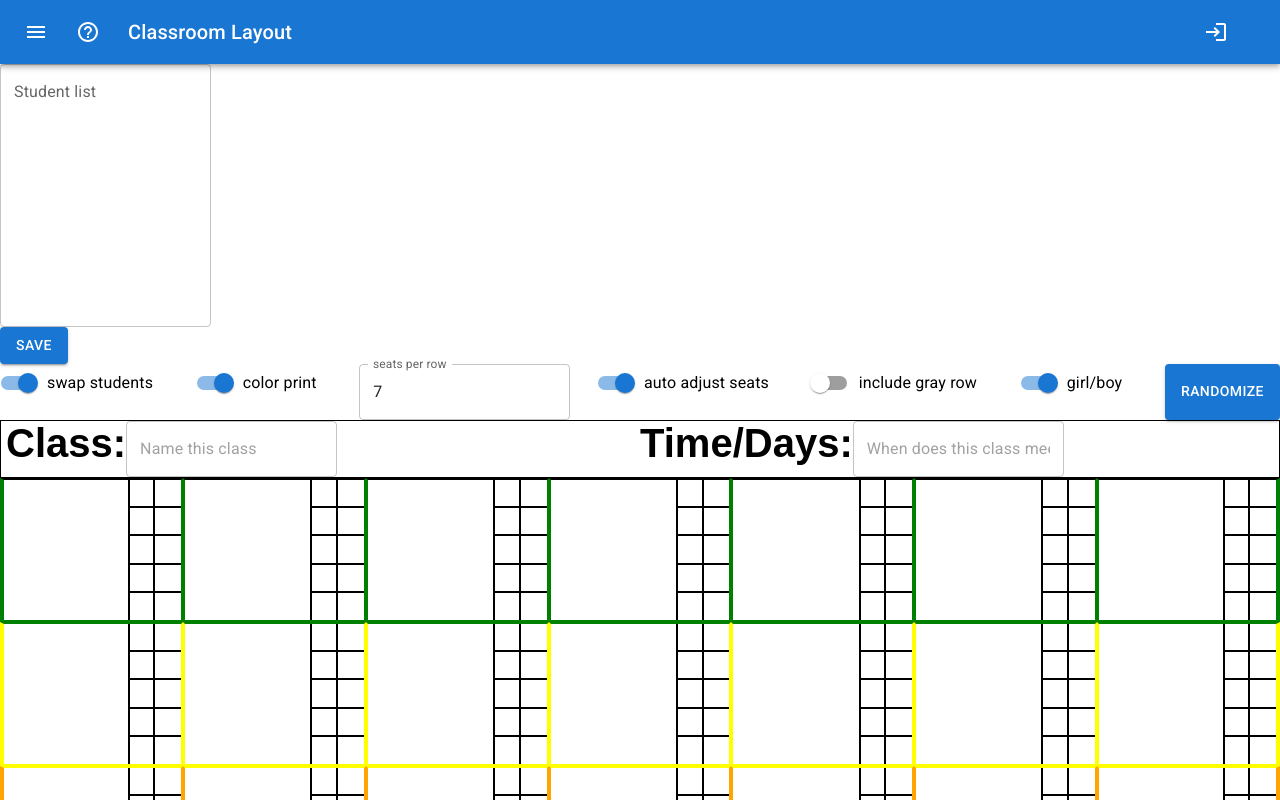
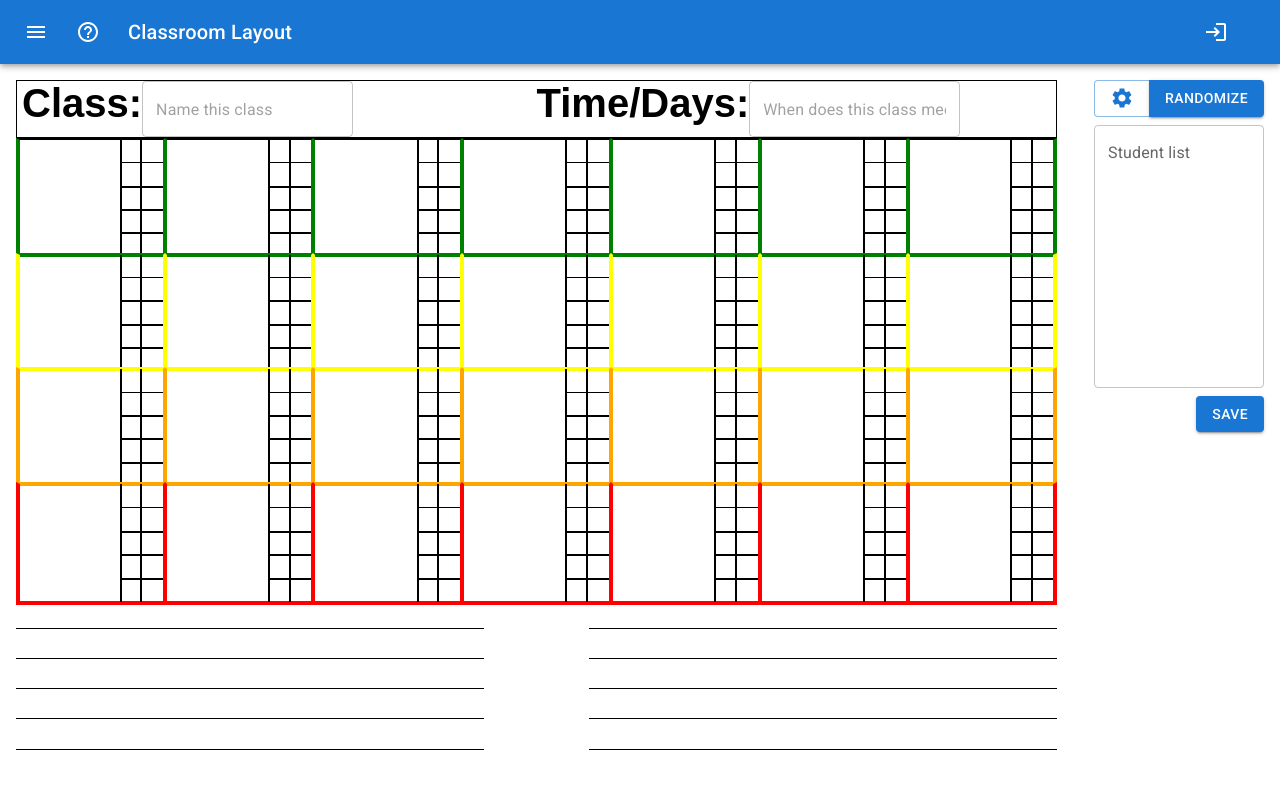
Before and after one commit to thomasoniii/class-layout, a React (Create React App) app: page / in a window 1280 px wide. Shown: the top 800 px of the page. Built offline with nearby package versions, Linux system fonts and the light colour scheme.

Commit message:
jimt/improved layout; printing is better

```diff
--- a/src/App.css
+++ b/src/App.css
@@ -1,13 +1,8 @@
 .App {
   //text-align: center;
-}
-
-.App-header {
-  background-color: #222;
-  height: 60px;
-  padding: 15px;
-  color: white;
-  text-align: center;
+  display: grid;
+  grid-template-columns: 1fr min-content;
+  grid-gap: 5px;
 }
 
 h2 {
@@ -27,8 +22,12 @@ body {
   display: none;
 }
 
+.student-list {
+  /*  margin-top: 10px; */
+}
+
 @media print {
-  #config {
+  .config {
     display: none;
   }
 
@@ -40,6 +39,10 @@ body {
   .print-control {
     display: initial;
   }
+
+  .student-list {
+    display: none;
+  }
 }
 
 .student {
@@ -49,13 +52,39 @@ body {
   user-select: none;
 }
 
+.studentGrid {
+  display: grid;
+  box-sizing: border-box;
+  height: 4.8in;
+}
+
+.studentGrid div {
+  height: 100%;
+}
+
 .name {
-  height: 130px;
+  /* height: 1.11in; */
+  /* min-height: 0.5in; */
+  /* max-height: 1.5in; */
   border: 0px solid black;
   grid-row-start: 1;
   grid-row-end: 6;
   padding: 5px;
   text-align: center;
+}
+
+.assignmentsGrid {
+  display: grid;
+  grid-template-columns: 1fr 1fr;
+  grid-gap: 10%;
+  box-sizing: border-box;
+  margin-top: 0.1in;
+  max-height: 2in;
+}
+
+.assignmentsGrid div {
+  border-bottom: 1px solid black;
+  height: 0.2in;
 }
 
 .grade {
@@ -75,11 +104,6 @@ body {
   padding-left: 5px;
   padding-right: 5px;
   align-items: center;
-}
-
-.studentGrid {
-  display: grid;
-  box-sizing: border-box;
 }
 
 .gutter .student {
@@ -120,23 +144,12 @@ body {
   border-bottom-width: 0px !important;
 }
 
-.assignmentsGrid {
-  display: grid;
-  grid-template-columns: 1fr 1fr;
-  grid-gap: 10%;
-  box-sizing: border-box;
-}
-
-.assignmentsGrid div {
-  border-bottom: 1px solid black;
-  height: 30px;
-}
-
 .saved_class {
   cursor: pointer;
 }
 
 .controls {
   display: flex;
+  flex-direction: column;
   justify-content: space-between;
 }
--- a/src/App.js
+++ b/src/App.js
@@ -3,10 +3,12 @@ import { HTML5Backend } from "react-dnd-html5-backend";
 import { DndProvider } from "react-dnd";
 
 import Button from "@mui/material/Button";
+import ButtonGroup from "@mui/material/ButtonGroup";
 import TextField from "@mui/material/TextField";
 import Switch from "@mui/material/Switch";
 import FormGroup from "@mui/material/FormGroup";
 import FormControlLabel from "@mui/material/FormControlLabel";
+import Popover from "@mui/material/Popover";
 
 import AppBar from "@mui/material/AppBar";
 import Box from "@mui/material/Box";
@@ -21,6 +23,7 @@ import LoginIcon from "@mui/icons-material/Login";
 import AccountCircleIcon from "@mui/icons-material/AccountCircle";
 import MenuIcon from "@mui/icons-material/Menu";
 import HelpOutlineIcon from "@mui/icons-material/HelpOutline";
+import SettingsIcon from "@mui/icons-material/Settings";
 
 import useMediaQuery from "@mui/material/useMediaQuery";
 
@@ -50,6 +53,8 @@ const App = () => {
   const [saved_classes, setSavedClasses] = useState([]);
   const [showInstructions, setShowInstructions] = useState(false);
   const [showClassList, setShowClassList] = useState(false);
+  const [reverseLayout, setReverseLayout] = useState(true);
+  const [settingsAnchor, setSettingsAnchor] = useState(false);
 
   const printing = useMediaQuery("@media print");
 
@@ -211,7 +216,10 @@ const App = () => {
   const tooManyKids = students.length > numSeats;
 
   const overflowStudents = students.slice(numSeats, students.length);
-  students = students.slice(0, numSeats).reverse();
+  students = students.slice(0, numSeats);
+  if (reverseLayout) {
+    students.reverse();
+  }
 
   const studentGridStyles = {
     gridTemplateColumns: `repeat(${
@@ -288,39 +296,20 @@ const App = () => {
         />
       </Drawer>
 
-      <div className="App">
-        <div id="config">
-          <div>
-            <TextField
-              label="Student list"
-              multiline
-              cols={30}
-              rows={10}
-              value={list}
-              onChange={(e) => setList(e.target.value)}
-            />
-          </div>
-          <div>
-            <Button variant="contained" onClick={() => saveClass()}>
-              Save
-            </Button>
-            {tooManyKids && (
-              <div className="alert alert-danger">
-                WARNING: TOO MANY STUDENTS FOR LAYOUT
-              </div>
-            )}
-            {overflowStudents.length > 0 && (
-              <div className="alert alert-warning">
-                <div>Students not in layout:</div>
-                <ul>
-                  {overflowStudents.map((student) => (
-                    <li>{student[0]}</li>
-                  ))}
-                </ul>
-              </div>
-            )}
-          </div>
-          <div className="controls">
+      <Popover
+        open={Boolean(settingsAnchor)}
+        anchorEl={settingsAnchor}
+        onClose={() => setSettingsAnchor(undefined)}
+        anchorOrigin={{
+          vertical: "top",
+          horizontal: "left",
+        }}
+        transformOrigin={{
+          vertical: "top",
+          horizontal: "right",
+        }}
+      >
+        <Typography sx={{ p: 2 }}>
           <FormGroup>
             <FormControlLabel
               control={
@@ -332,7 +321,6 @@ const App = () => {
               label="swap students"
             />
           </FormGroup>
-
           <FormGroup>
             <FormControlLabel
               control={
@@ -344,7 +332,6 @@ const App = () => {
               label="color print"
             />
           </FormGroup>
-
           <TextField
             label="seats per row"
             inputProps={{ min: 1 }}
@@ -353,7 +340,6 @@ const App = () => {
             type="number"
             onChange={(e) => setSeatsPerRow(e.target.value)}
           />
-
           <FormGroup>
             <FormControlLabel
               control={
@@ -365,7 +351,6 @@ const App = () => {
               label="auto adjust seats"
             />
           </FormGroup>
-
           <FormGroup>
             <FormControlLabel
               control={
@@ -377,7 +362,6 @@ const App = () => {
               label="include gray row"
             />
           </FormGroup>
-
           <FormGroup>
             <FormControlLabel
               control={
@@ -389,20 +373,23 @@ const App = () => {
               label="girl/boy"
             />
           </FormGroup>
+          <FormGroup>
+            <FormControlLabel
+              control={
+                <Switch
+                  checked={reverseLayout}
+                  onChange={() => setReverseLayout(!reverseLayout)}
+                />
+              }
+              label="reverse layout"
+            />
+          </FormGroup>
+        </Typography>
+      </Popover>
 
-            <Button
-              variant="contained"
-              onClick={() => {
-                if (window.confirm("Really randomize layout?")) {
-                  layout(true);
-                }
-              }}
-            >
-              Randomize
-            </Button>
-          </div>
-        </div>
-
+      <Box>
+        <div className="App">
+          <Box sx={{ p: 2 }}>
             <div className="headerGrid">
               <div>
                 Class:
@@ -484,7 +471,62 @@ const App = () => {
                 <div key={i}></div>
               ))}
             </div>
+          </Box>
+
+          <Box sx={{ p: 2 }} className="config">
+            <ButtonGroup>
+              <Button
+                onClick={(e) =>
+                  setSettingsAnchor(
+                    settingsAnchor ? undefined : e.currentTarget
+                  )
+                }
+              >
+                <SettingsIcon />
+              </Button>
+              <Button
+                variant="contained"
+                onClick={() => {
+                  if (window.confirm("Really randomize layout?")) {
+                    layout(true);
+                  }
+                }}
+              >
+                Randomize
+              </Button>
+            </ButtonGroup>
+
+            <Box sx={{ pt: 1 }}>
+              <Box sx={{ pb: 1 }}>
+                <TextField
+                  label="Student list"
+                  multiline
+                  cols={30}
+                  rows={10}
+                  value={list}
+                  onChange={(e) => setList(e.target.value)}
+                />
+              </Box>
+              <Box sx={{ display: "flex", justifyContent: "flex-end" }}>
+                <Button variant="contained" onClick={() => saveClass()}>
+                  Save
+                </Button>
+              </Box>
+              {tooManyKids && <Box>WARNING: TOO MANY STUDENTS FOR LAYOUT</Box>}
+              {overflowStudents.length > 0 && (
+                <Box>
+                  <Box>Students not in layout:</Box>
+                  <ul>
+                    {overflowStudents.map((student) => (
+                      <li>{student[0]}</li>
+                    ))}
+                  </ul>
+                </Box>
+              )}
+            </Box>
+          </Box>
         </div>
+      </Box>
     </DndProvider>
   );
 };
```
Lines whose indentation alone changed are shown as unchanged.
